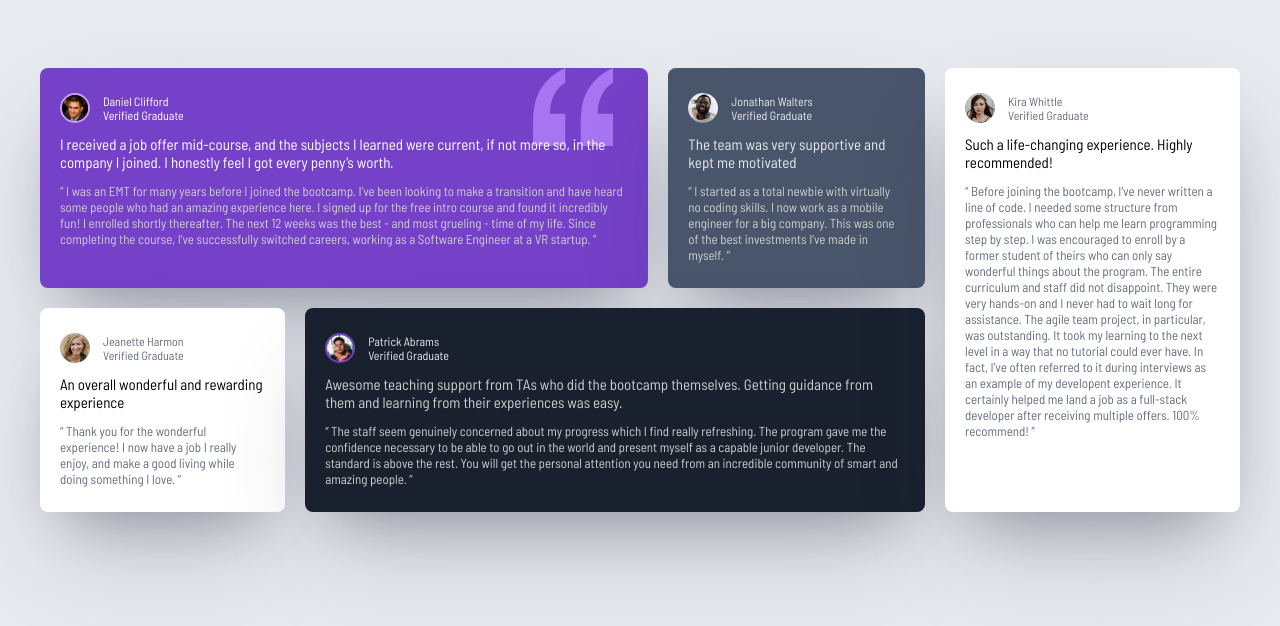
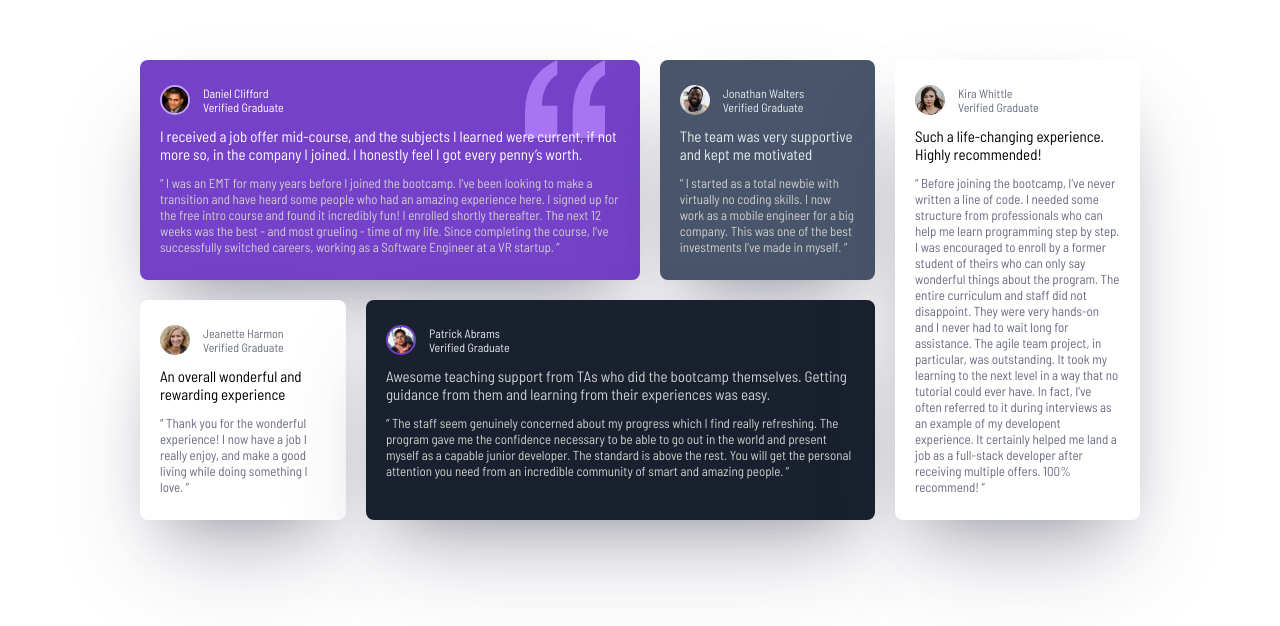
Before and after one commit to yektaakhavan/Testimonials-grid-section, a plain HTML site: page index.html in a window 1280 px wide. Shown: the part 110-736 px from the top of the page. Drawn offline with Linux system fonts and the light colour scheme.

Commit message:
first update

```diff
--- a/style.css
+++ b/style.css
@@ -25,7 +25,7 @@
 
 body {
     font-family: 'Barlow Semi Condensed', sans-serif;
-    background-color: var(--color-Neutral-Grey100);
+    background-color: var(--color-Neutral-white);
     padding: 20px;
     display: flex;
     font-size: 13px;
@@ -37,7 +37,7 @@ body {
 .container {
     display: flex;
     gap: 20px;
-    max-width: 1200px;
+    max-width: 1000px;
     width: 100%;
     align-items: stretch;
 }
```
